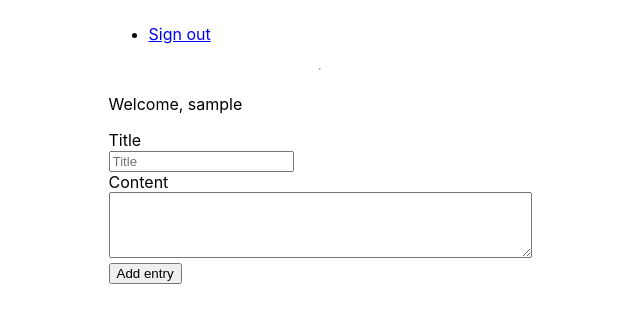
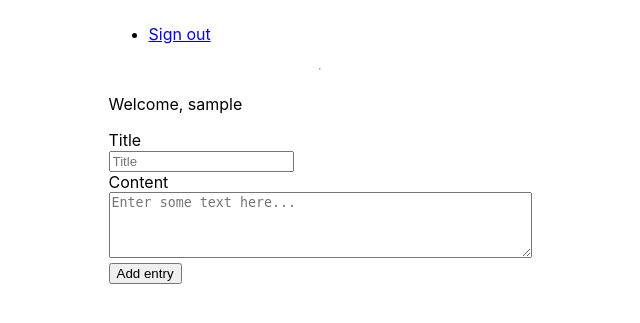
Before and after one commit to beratcan97/php-api, a PHP site: template src/public/views/index.php in a window 1280 px wide. Shown: the top 323 px of the page, without its empty margins (320-960 px from the left). Run offline with PHP 8.4, Linux system fonts and the light colour scheme; the template is opened without the code that fills it, so the values that code supplies are empty; the visitor is signed in with stand-in values (Sample User, id 1).

Commit message:
textarea

```diff
--- a/src/public/views/components/entry_form.php
+++ b/src/public/views/components/entry_form.php
@@ -8,8 +8,7 @@
     <div>
       <label for="content" class="subtitle">Content</label>
       <div class="control">
-          <textarea class="input" id="entry_content" name="content" placeholder="Enter some text" rows="4" cols="50">
-          </textarea>
+      <textarea rows="4" cols="50" placeholder="Enter some text here..."></textarea>
       </div>
       <input type="hidden" name="createdBy" value=<?= $_SESSION['userID'] ?>>
       <button type="submit">Add entry</button>
```
